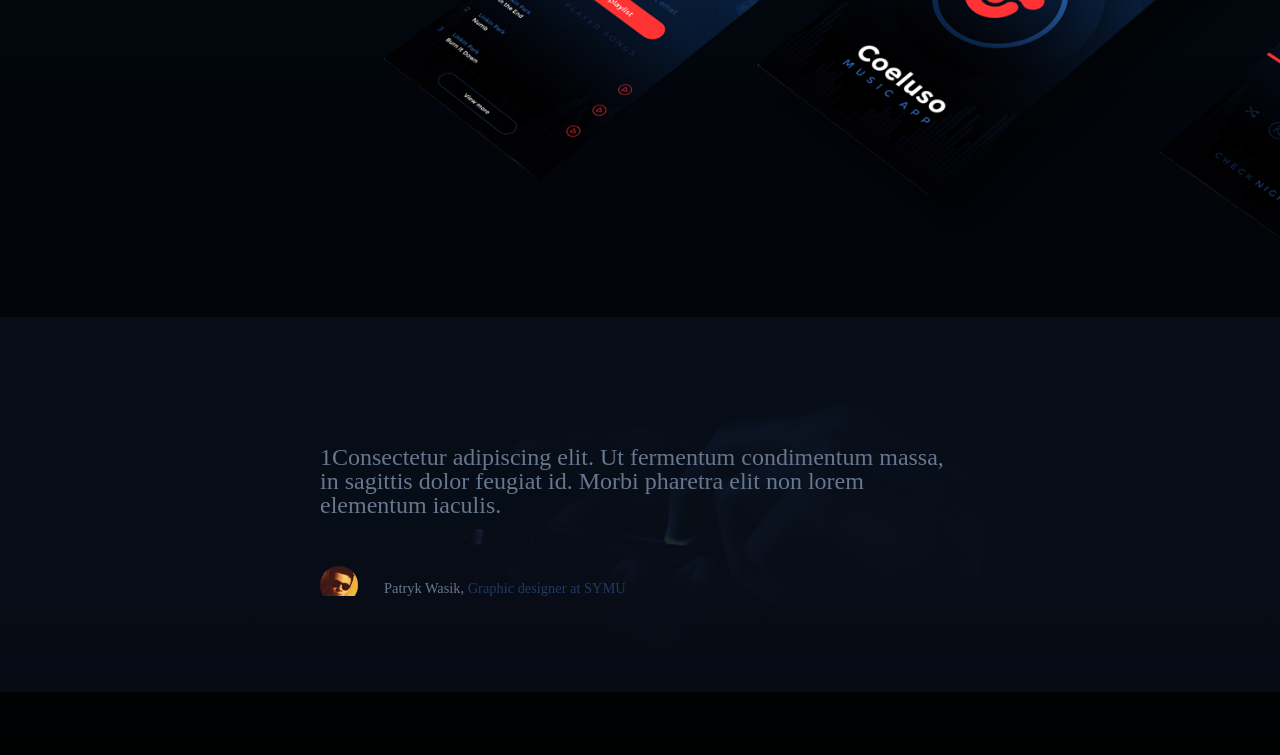
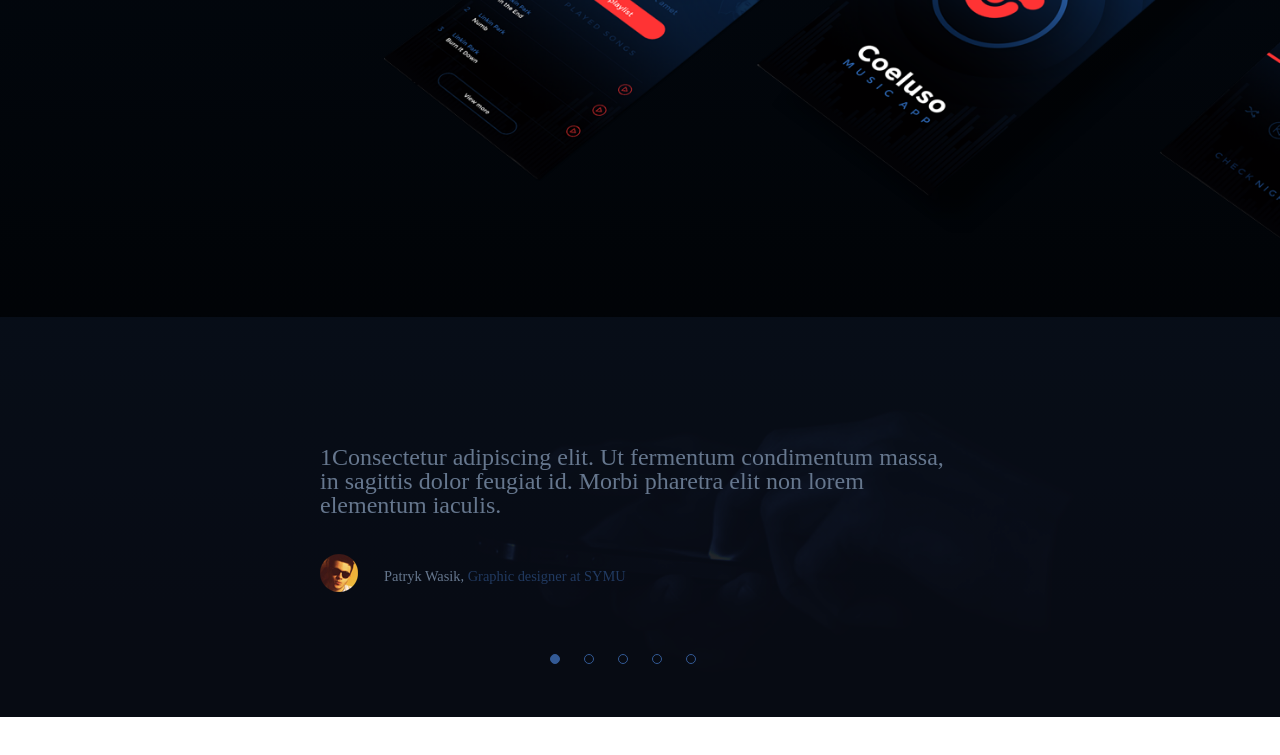
Before and after one commit to IgoreKMaN/music.test.com, a plain HTML site: page index.html in a window 1280 px wide. Shown: the part 3337-4092 px from the top of the page. After the commit the page ends 4054 px from the top, so only its background shows below. Drawn offline with nearby package versions, Linux system fonts and the light colour scheme.

Commit message:
slider radio

```diff
--- a/index.html
+++ b/index.html
@@ -164,6 +164,18 @@
 	</section>
 
 	<section id="slider">
+		<div class="radio-button">
+			<input type="radio" name="radio" id="slide1" checked="checked">
+			<input type="radio" name="radio" id="slide2">
+			<input type="radio" name="radio" id="slide3">
+			<input type="radio" name="radio" id="slide4">
+			<input type="radio" name="radio" id="slide5">
+			<label for="slide1"></label>
+			<label for="slide2"></label>
+			<label for="slide3"></label>
+			<label for="slide4"></label>
+			<label for="slide5"></label>
+		</div>
 		<div class="slides">
 
 			<div class="slider-item sitem1">
@@ -210,7 +222,6 @@
 				</p>
 				</div>
 			</div>
-
 		</div>
 	</section>
 
--- a/style/style.css
+++ b/style/style.css
@@ -249,19 +249,19 @@ section.headphones .item-headphones p{
 
 #slider{
 	width:100%;
- 	height:500px;
- 	position:relative;
+ 	height:400px;
+ 	position: relative;
  	overflow:hidden;
 	background-image: url(../img/bgslider.png);
 	background-repeat: no-repeat;
-	-webkit-background-size: contain;
-	background-size: contain;
+	-webkit-background-size: cover;
+	background-size: cover;
 }
 
 .slides{
   width:500%;
   height:100%;
-  position:relative;
+
   -webkit-animation:slide 30s infinite;
   -moz-animation:slide 30s infinite;
   animation:slide 30s infinite;
@@ -269,7 +269,7 @@ section.headphones .item-headphones p{
 
 .slider-item{
 	width: 20%;
- 	//height: 100%;
+
  	float: left;
  	position: relative;
  	z-index: 1;
@@ -300,7 +300,8 @@ section.headphones .item-headphones p{
 }
 
 .slider-item .photo-slider{
-	margin-top: 10%;
+	margin-top: 8%;
+	margin-bottom: 2%;
 	color: #213a61;
     font-size: 0.9rem;
 }
@@ -309,6 +310,48 @@ section.headphones .item-headphones p{
 	background-image: url(../img/photo-slider1.png);
     background-repeat: no-repeat;
     padding: 2.2% 0 2.2% 10%;
+}
+
+.radio-button{
+	position: absolute;
+	left: calc(50% - 100px);
+	bottom: 10%;
+	margin: 0 auto;
+}
+
+.radio-button input[type="radio"]{
+	display: none;
+}
+
+.radio-button label{
+	display: inline-block;
+	width: 10px;
+	height: 10px;
+	border-radius: 50px;
+	border: 1px solid #335a95;
+	margin: 10px;
+}
+
+.radio-button label:hover{
+	background-color: #335a95;
+}
+
+
+
+.radio-button #slide1:checked ~ label[for="slide1"],
+.radio-button #slide2:checked ~ label[for="slide2"],
+.radio-button #slide3:checked ~ label[for="slide3"],
+.radio-button #slide4:checked ~ label[for="slide4"],
+.radio-button #slide5:checked ~ label[for="slide5"]{
+	background-color: #335a95;
+}
+
+.radio-button #slide1:checked + .radio-button{
+	border: 1px splid red;
+}
+
+.radio-button #slide2:checked + .radio-button{
+	border: 1px splid red;
 }
 
 
@@ -326,10 +369,8 @@ section.headphones .item-headphones p{
 
 
 
-
-
 /* Animation */
-@-webkit-keyframes slide{
+/*@-webkit-keyframes slide{
   0%,100%{
     margin-left:0%;
   }
```
